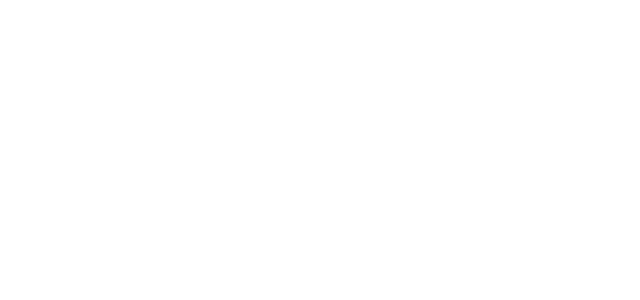
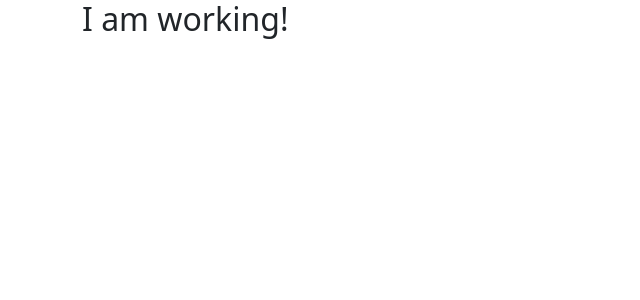
Before and after one commit to towficaziz/cooking-recipe, an Angular app: page / in a window 1280 px wide. Shown: the top 300 px of the page, without its empty margins (0-640 px from the left). Built offline with nearby package versions, Linux system fonts and the light colour scheme.

Commit message:
Bootstrap checking

```diff
--- a/src/app/app.component.html
+++ b/src/app/app.component.html
@@ -0,0 +1,7 @@
+<div class="container">
+    <div class="row">
+        <div class="col-md-12">
+            <h2>I am working!</h2>
+        </div>
+    </div>
+</div>
```
